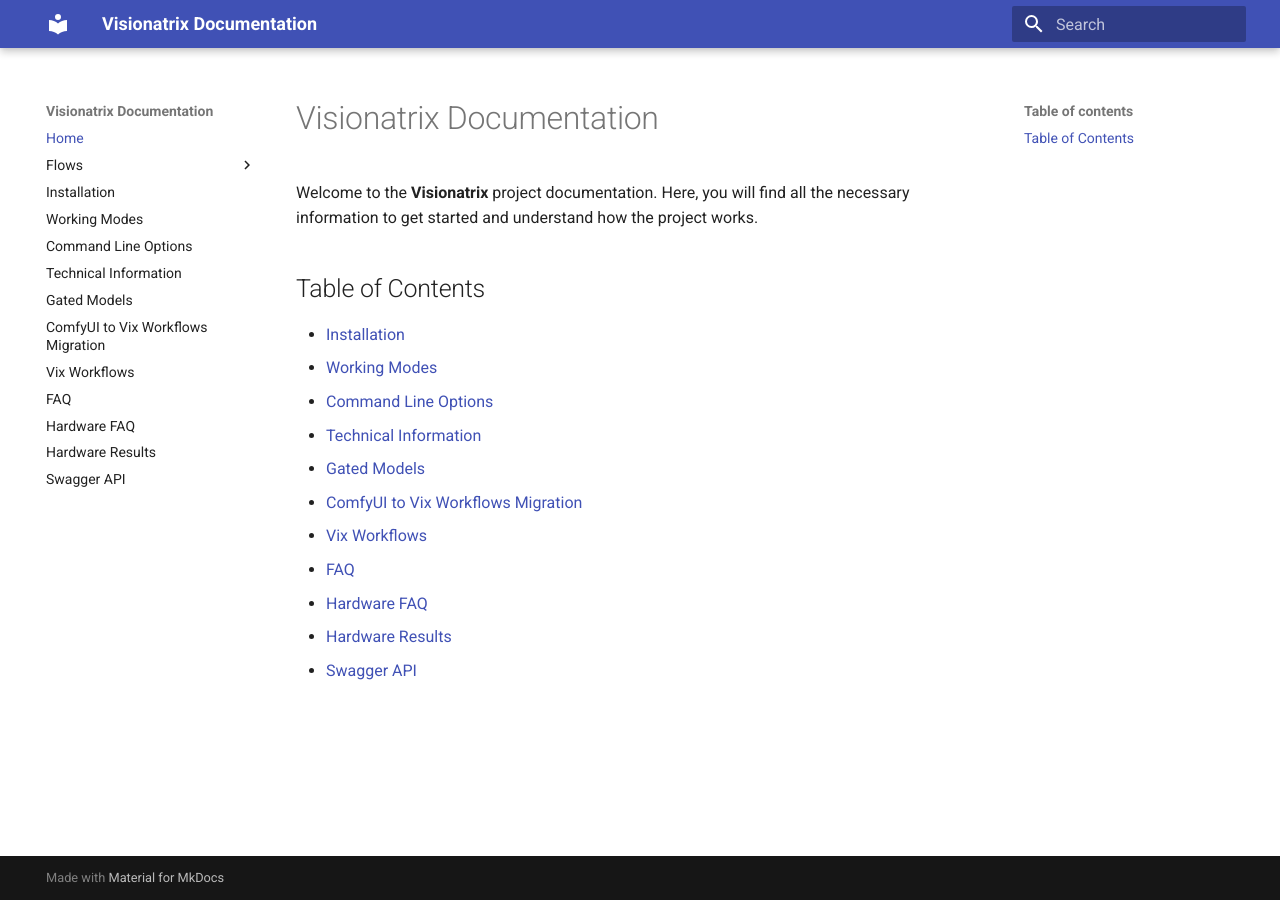
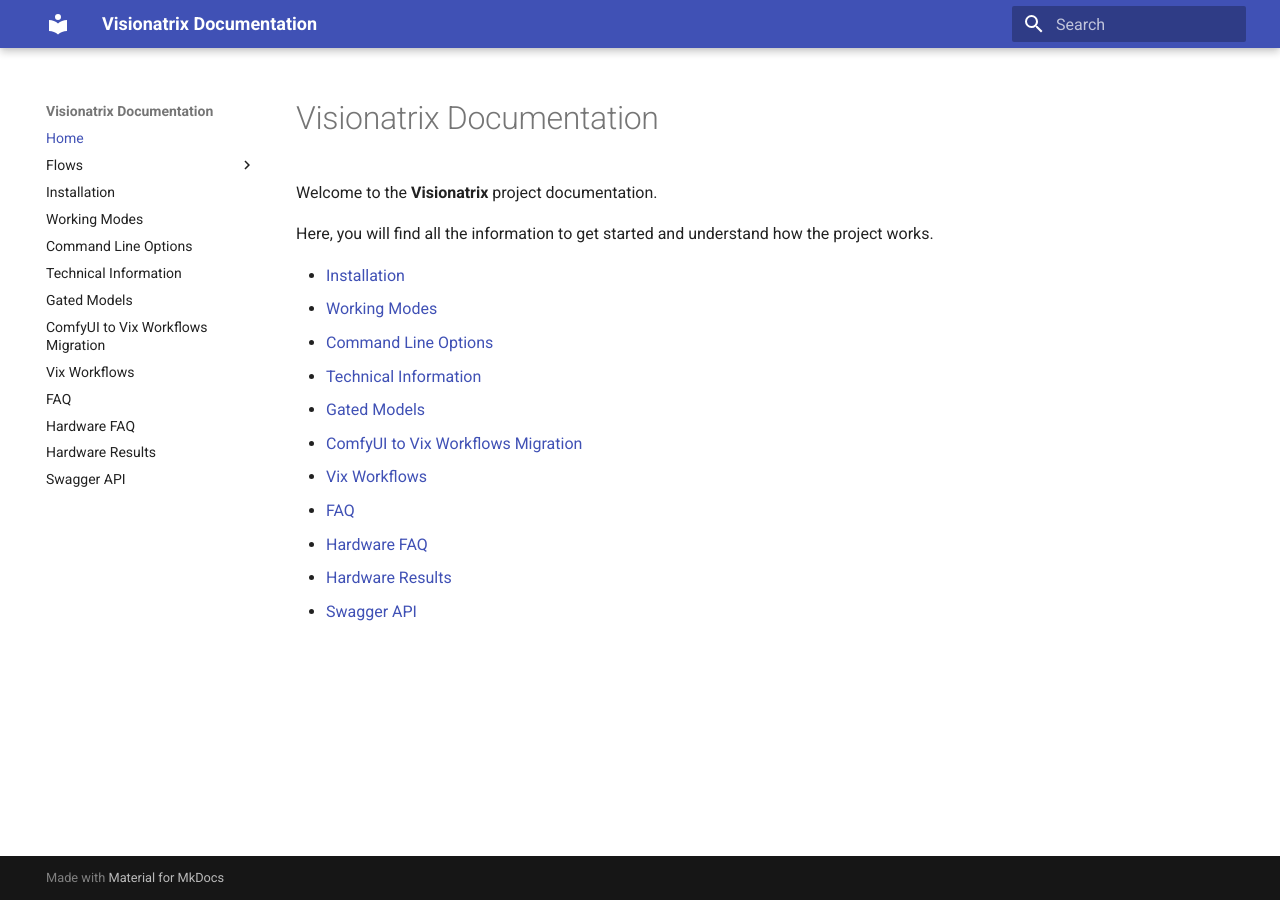
Before and after one commit to Visionatrix/VixFlowsDocs, an MkDocs documentation site: the page built from docs/index.md, in a window 1280 px wide. Built offline with MkDocs 1.6.1 and Material for MkDocs 9.7.7, drawn with Linux system fonts in a browser that asks for light colours.

```diff
--- a/docs/index.md
+++ b/docs/index.md
@@ -1,8 +1,8 @@
 # Visionatrix Documentation
 
-Welcome to the **Visionatrix** project documentation. Here, you will find all the necessary information to get started and understand how the project works.
+Welcome to the **Visionatrix** project documentation.
 
-## Table of Contents
+Here, you will find all the information to get started and understand how the project works.
 
 - [Installation](installation.md)
 - [Working Modes](working_modes.md)
--- a/mkdocs.yml
+++ b/mkdocs.yml
@@ -47,4 +47,12 @@
 theme:
   name: material
   features:
+    - content.code.annotate
     - content.code.copy
+    - content.footnote.tooltips
+    - content.tabs.link
+    - content.tooltips
+    - search.highlight
+    - search.share
+    - search.suggest
+    - toc.follow
```
Also changed, not shown: README.md (+9 -9 lines).
